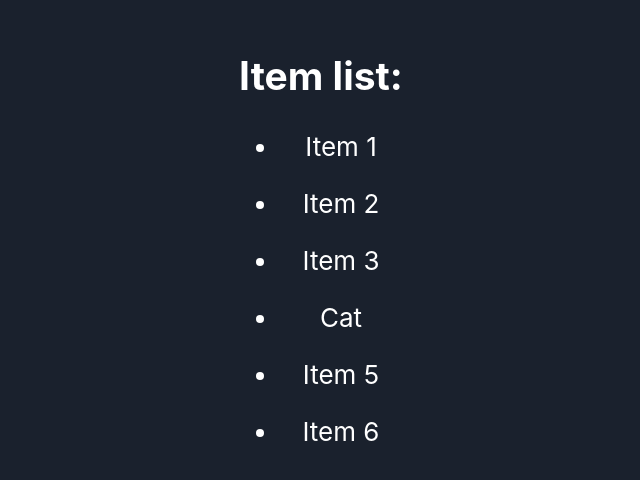
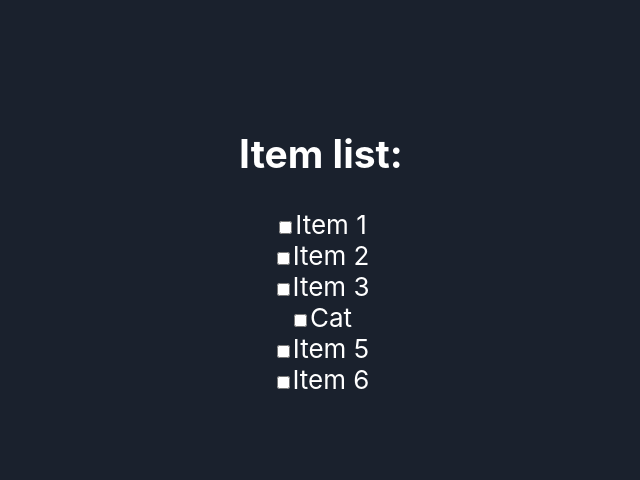
Before and after one commit to Canialon/CoolReactApp, a React (Create React App) app: page / in a window 1280 px wide. Shown: the part 154-634 px from the top of the page, without its empty margins (319-959 px from the left). Built offline with nearby package versions, Linux system fonts and the light colour scheme.

Commit message:
third task: create checkboxes

```diff
--- a/src/App.js
+++ b/src/App.js
@@ -1,4 +1,5 @@
-import React from 'react';
+// App.js
+import React, { useState } from 'react';
 import './App.css';
 import Footer from './components/Footer';
 import Header from './components/Header';
@@ -6,20 +7,29 @@ import MainContent from './components/MainContent';
 import Menu from './components/Menu';
 
 function App() {
-  const products = [
-    { id: 1, name: 'Item 1'},
-    { id: 2, name: 'Item 2'},
-    { id: 3, name: 'Item 3'},
-    { id: 4, name: 'Cat'},
-    { id: 5, name: 'Item 5'},
-    { id: 6, name: 'Item 6'},
+  const initialProducts = [
+    { id: 1, name: 'Item 1', selected: false },
+    { id: 2, name: 'Item 2', selected: false },
+    { id: 3, name: 'Item 3', selected: false },
+    { id: 4, name: 'Cat', selected: false },
+    { id: 5, name: 'Item 5', selected: false },
+    { id: 6, name: 'Item 6', selected: false },
   ];
+
+  const [products, setProducts] = useState(initialProducts);
+
+  const handleCheckboxChange = (productId) => {
+    const updatedProducts = products.map((product) =>
+      product.id === productId ? { ...product, selected: !product.selected } : product
+    );
+    setProducts(updatedProducts);
+  };
 
   return (
     <div className="App">
       <Header />
       <Menu />
-      <MainContent products={products} />
+      <MainContent products={products} onCheckboxChange={handleCheckboxChange} />
       <Footer />
     </div>
   );
--- a/src/components/MainContent.js
+++ b/src/components/MainContent.js
@@ -1,16 +1,21 @@
 import React from 'react';
 
-function MainContent({ products }) {
+function MainContent({ products, onCheckboxChange }) {
   return (
     <div className="main-content">
       <h2>Item list:</h2>
-      <ul>
-        {products.map((product) => (
-          <li key={product.id}>
-            <p>{product.name}</p>
-          </li>
-        ))}
-      </ul>
+      {products.map((product) => (
+        <div key={product.id}>
+          <label className="checkbox-label">
+            <input
+              type="checkbox"
+              checked={product.selected}
+              onChange={() => onCheckboxChange(product.id)}
+            />
+            {product.name}
+          </label>
+        </div>
+      ))}
     </div>
   );
 }
```
